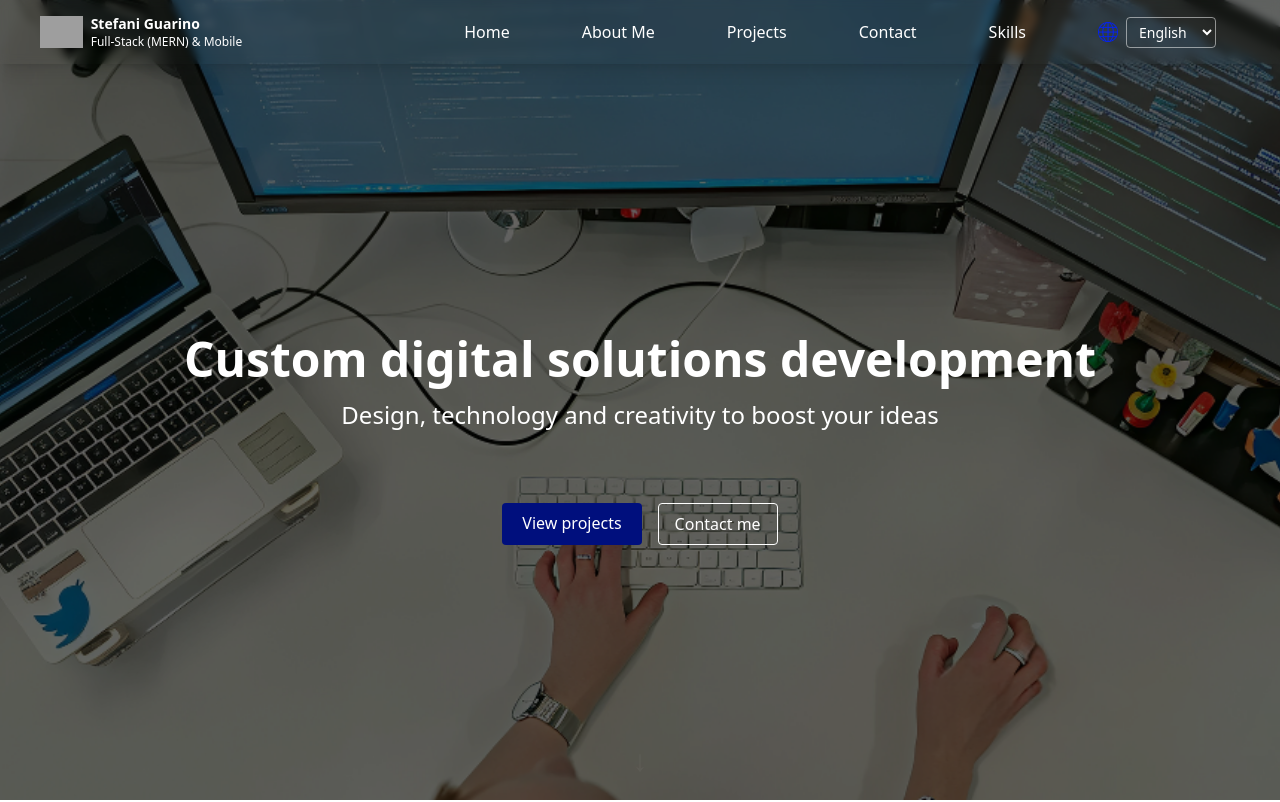
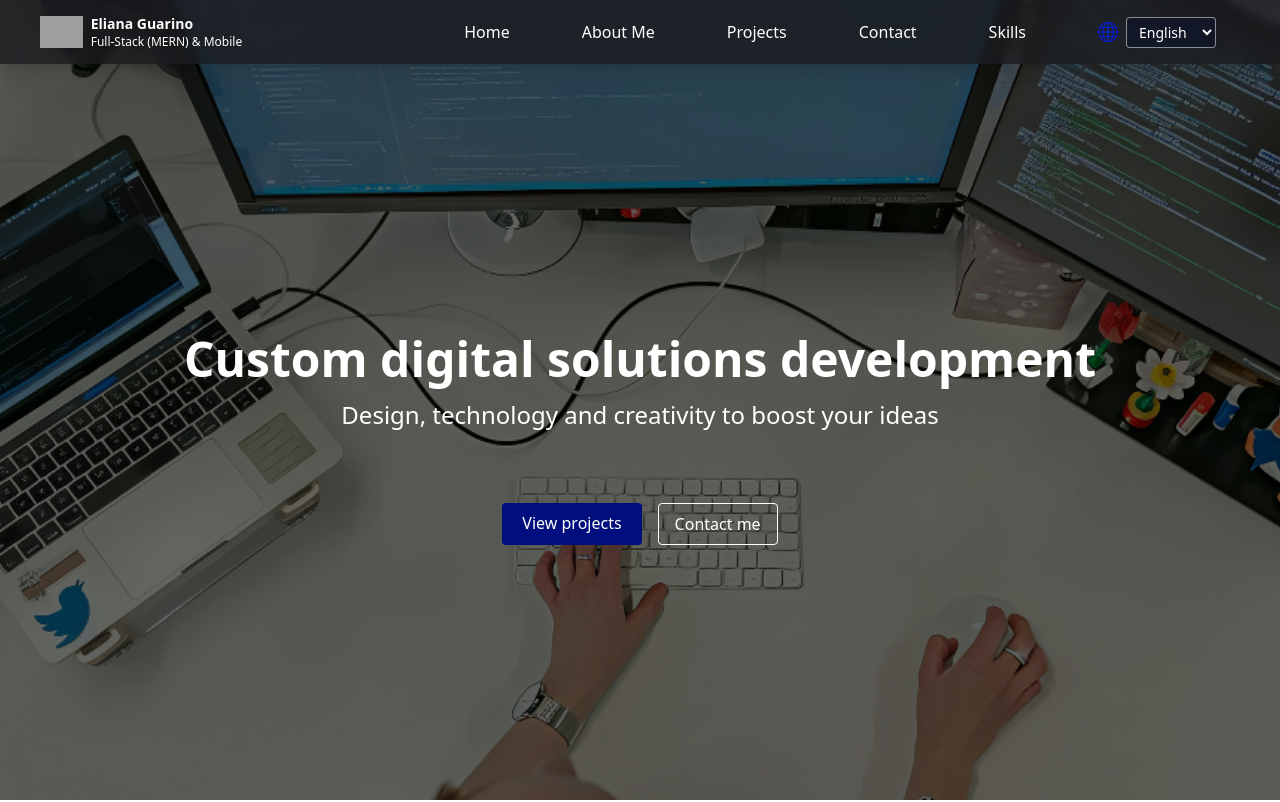
Before and after one commit to stefy0075/Portfolio, a React (Vite) app: page / in a window 1280 px wide. Shown: the top 802 px of the page. Built offline with nearby package versions, Linux system fonts and the light colour scheme; grey boxes are pictures that could not be loaded.

Commit message:
Arreglo del menu hamburguesa

```diff
--- a/src/components/Navbar.jsx
+++ b/src/components/Navbar.jsx
@@ -14,16 +14,18 @@ const Navbar = () => {
       setScrolled(window.scrollY > 10);
     };
 
-    // Agregue el listener inmediatamente para forzar una verificación inicial
-    handleScroll(); // Verificación inicial
+    handleScroll();
     window.addEventListener('scroll', handleScroll, { passive: true });
-
     return () => window.removeEventListener('scroll', handleScroll);
   }, []);
 
   const changeLanguage = (lang) => {
     i18n.changeLanguage(lang);
     setCurrentLang(lang);
+  };
+
+  const handleLinkClick = () => {
+    setOpen(false); // Cierra el menú al hacer clic en cualquier enlace
   };
 
   const Links = [
@@ -37,9 +39,7 @@ const Navbar = () => {
   return (
     <nav
       className={`fixed w-full z-50 backdrop-blur-sm h-16 shadow-lg transition-all duration-300 ${
-        scrolled
-          ? 'bg-[rgba(17,24,39,0.95)]' // Más oscuro al scrollear
-          : 'bg-[rgba(26, 27, 31, 0.79)]' // Más transparente al inicio
+        scrolled ? 'bg-[rgba(17,24,39,0.95)]' : 'bg-[rgba(26,27,31,0.79)]'
       }`}
     >
       <div className="flex items-center justify-between h-full px-3 lg:px-10 max-w-15xl mx-auto">
@@ -51,7 +51,7 @@ const Navbar = () => {
         >
           <img className="h-8" src={logo} alt="Logo" />
           <div className="flex flex-col">
-            <h1 className="text-white text-sm font-bold">Stefani Guarino</h1>
+            <h1 className="text-white text-sm font-bold">Eliana Guarino</h1>
             <h2 className="text-white text-xs">Full-Stack (MERN) & Mobile</h2>
           </div>
         </a>
@@ -59,7 +59,7 @@ const Navbar = () => {
         {/* Menú hamburguesa */}
         <button
           onClick={() => setOpen(!open)}
-          className="text-2xl text-white lg:hidden focus:outline-none"
+          className="text-2xl text-white lg:hidden focus:outline-none mr-4"
           aria-label="Toggle menu"
         >
           {open ? '✕' : '☰'}
@@ -67,15 +67,12 @@ const Navbar = () => {
 
         {/* Menú de navegación */}
         <ul
-          className={`lg:flex lg:items-center lg:space-x-6 absolute lg:static left-0 w-full lg:w-auto ${
-            scrolled
-              ? 'lg:bg-[rgba(17, 24, 39, 0)]'
-              : 'lg:bg-[rgba(17, 24, 39, 0)]'
-          } mt-16 lg:mt-0 transition-all duration-300 ease-in-out ${
+          className={`lg:flex lg:items-center lg:space-x-6 fixed lg:static right-0 top-16 w-3/4 lg:w-auto bg-[rgba(17,24,39,0.95)] lg:bg-transparent mt-0 lg:mt-0 transition-all duration-300 ease-in-out ${
             open
-              ? 'top-0 opacity-100 bg-[rgba(17, 24, 39, 0)]'
-              : 'top-[-490px] opacity-0 lg:opacity-100 pointer-events-none lg:pointer-events-auto'
+              ? 'translate-x-0 opacity-100'
+              : 'translate-x-full lg:translate-x-0 opacity-0 lg:opacity-100 pointer-events-none lg:pointer-events-auto'
           }`}
+          style={{ height: 'calc(100vh - 4rem)' }}
         >
           {Links.map((link) => (
             <li
@@ -84,8 +81,8 @@ const Navbar = () => {
             >
               <a
                 href={link.link}
-                className="block py-3 px-6 text-white hover:text-gray-300 lg:py-1 transition-colors"
-                onClick={() => setOpen(false)}
+                className="block py-4 px-6 text-white hover:bg-gray-800/50 transition-colors"
+                onClick={handleLinkClick}
               >
                 {link.name}
               </a>
@@ -93,12 +90,15 @@ const Navbar = () => {
           ))}
 
           {/* Selector de idioma */}
-          <li className="flex items-center gap-2 px-6 py-3 lg:py-0 lg:ml-6">
+          <li className="flex items-center gap-2 px-6 py-4 lg:py-0 lg:ml-6">
             <img src={world} alt="World" className="h-5" />
             <select
-              onChange={(e) => changeLanguage(e.target.value)}
+              onChange={(e) => {
+                changeLanguage(e.target.value);
+                handleLinkClick();
+              }}
               value={currentLang}
-              className={`bg-transparent text-white border ${
+              className={`bg-[rgba(17,24,39,0.95)] text-white border ${
                 scrolled ? 'border-white/90' : 'border-white/50'
               } rounded px-2 py-1 text-sm focus:outline-none transition-colors`}
             >
```
